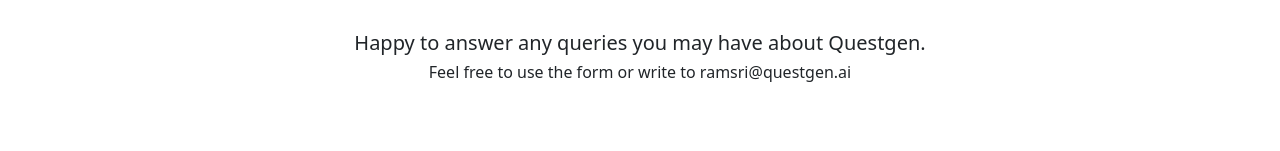
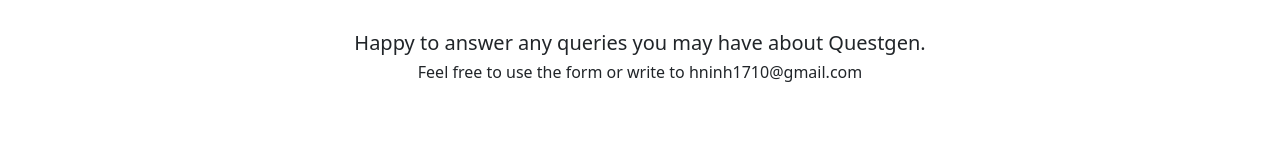
Before and after one commit to NinhTH01/QuestGen, a React (Create React App) app: page /contact in a window 1280 px wide. Shown: the part 201-352 px from the top of the page. Built offline with nearby package versions, Linux system fonts and the light colour scheme.

Commit message:
Fix text

```diff
--- a/src/components/templates/QuizDashboard/QuizDashboard.tsx
+++ b/src/components/templates/QuizDashboard/QuizDashboard.tsx
@@ -457,7 +457,7 @@
           <div>
             {fileList && (
                <Button className="mt-4 fw-bold" onClick={handleUploadClick} style={{width: '50%'}}>
-               {serviceLoading === false ? (`Tải ảnh lên`): (<Spin indicator={<LoadingOutlined style={{ fontSize: 24, color: 'white' }} spin />} />)}
+               {serviceLoading === false ? (`Bấm để xem trước`): (<Spin indicator={<LoadingOutlined style={{ fontSize: 24, color: 'white' }} spin />} />)}
 
              </Button>
             )}
--- a/src/module/ContactScreen/ContactScreen.tsx
+++ b/src/module/ContactScreen/ContactScreen.tsx
@@ -14,7 +14,7 @@
           Happy to answer any queries you may have about Questgen.
         </h5>
         <h6 className="text-center mt-2 fw-light">
-          Feel free to use the form or write to ramsri@questgen.ai
+          Feel free to use the form or write to hninh1710@gmail.com
         </h6>
         <div className="d-flex justify-content-center mt-4">
           <div style={{ width: 600, marginTop: 40, marginBottom: 50 }}>
```
